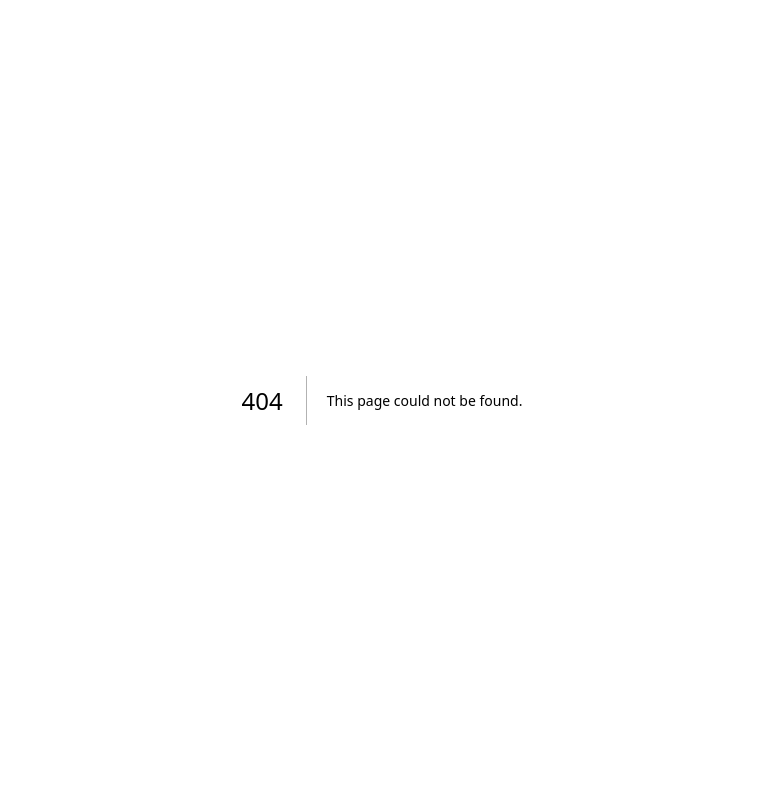
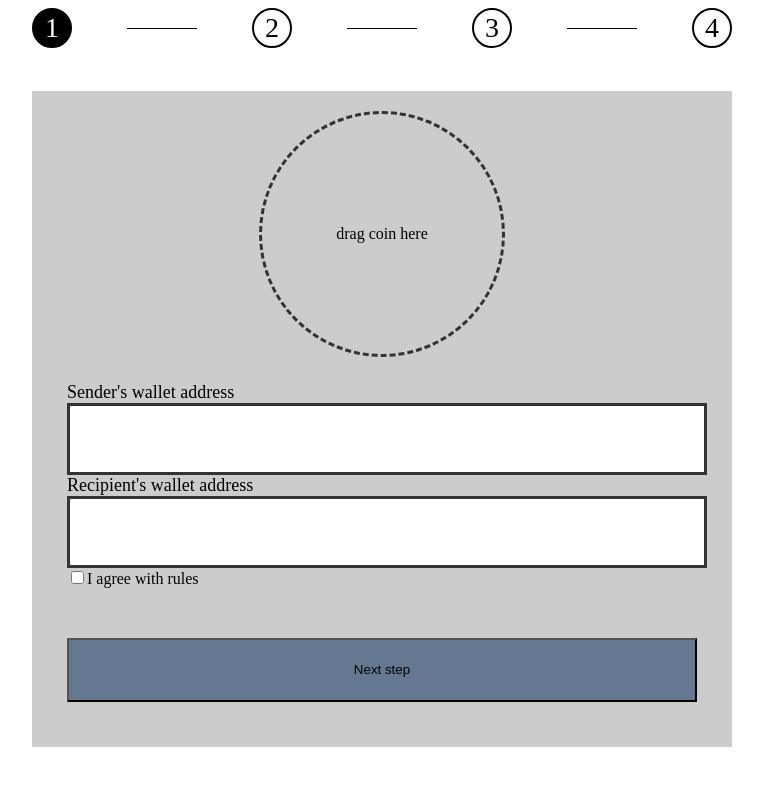
Before and after one commit to Roamdev/1cebit-exchange-web-app, a Next.js app: page /choose-wallet in a window 1280 px wide. Before the commit this address had no page. Shown: the top 786 px of the page, without its empty margins (258-1021 px from the left). Built offline with nearby package versions, Linux system fonts and the light colour scheme.

Commit message:
feat: create last page

```diff
--- /dev/null
+++ b/src/app/choose-wallet/page.tsx
@@ -0,0 +1,38 @@
+'use client'
+import { HeaderMessage } from '@/components/headerMessage'
+import { ChoosenCoin } from '@/components/choosenCoin'
+import { NextStepButton } from '@/components/nextStepButton'
+import { SliderCoins } from '@/components/sliderCoins'
+
+export default function ChooseWallet() {
+    return (
+        <div className="body">
+                <HeaderMessage message="" />
+            <main className="main">
+                <ChoosenCoin />
+                <div className="input-container">
+                    <div className="input-block">
+                        <span className="input-title">Sender's wallet address</span>
+                        <input type="text" />
+                    </div>
+                    <div className="input-block">
+                        <span className="input-title">Recipient's wallet address</span>
+                        <input type="text" />
+                    </div>
+                    <div className="checkbox">
+                        <input
+                            type="checkbox"
+                            name=""
+                            id=""
+                        />
+                        <span className="checkbox-name">I agree with rules</span>
+                    </div>
+                </div>
+                <NextStepButton
+                    buttonText='Next step'
+                    path='/succes'
+                />
+            </main>
+        </div>
+    )
+}
--- a/src/app/globals.css
+++ b/src/app/globals.css
@@ -57,16 +57,16 @@
   width: 10%;
 }
 
-.cost-panel {
+.input-container {
   width: 90%;
   display: flex;
   flex-direction: column;
   margin: 25px 0;
 }
-.cost-title {
+.input-title {
   font-size: 18px;
 }
-.cost-input {
+.input-block input {
   width: 100%;
   height: 64px;
   border: solid 3px #333;
@@ -104,6 +104,7 @@
   justify-content: start;
   flex-flow: row wrap;
   width: 100%;
+  margin: 16px 0;
 }
 
 .slider-item {
@@ -130,3 +131,35 @@
   margin: 25px 0;
   background: rgb(100, 120, 145);
 }
+
+.course-block {
+  display: flex;
+  margin: 32px 0;
+  width: 100%;
+  display: flex;
+  align-items: center;
+  justify-content: center;
+  flex-direction: column;
+
+}
+.status-container {
+  width: 60%;
+  margin: 10px;
+  display: flex;
+  justify-content: space-between;
+  flex-direction: row;
+
+}
+.status-message {
+  align-items: start;
+  display: flex;
+  flex-direction: row;
+}
+.status-value {
+  align-items: end;
+  font-size: 28px;
+
+}
+.status-message, .status-value {
+  font-size: 28px;
+}
--- a/src/components/mainPage.tsx
+++ b/src/components/mainPage.tsx
@@ -6,9 +6,9 @@ export const MainPage = () => {
     return (
         <>
             <ChoosenCoin />
-            <div className="cost-panel">
-                <div className="cost-title">How much you want to send</div>
-                <input type="text" className="cost-input" />
+            <div className="input-container">
+                <span className="input-title">How much you want to send</span>
+                <input type="text" />
             </div>
             <SliderCoins />
             <NextStepButton
--- a/src/components/navigationStep.tsx
+++ b/src/components/navigationStep.tsx
@@ -1,7 +1,7 @@
 import Link from 'next/link'
 
 
-export const NavigationStep = () => {
+export const NavigationStep = ({secondPath}) => {
     return (
         <>
             <Link href="/" className="nav--link nav--link__active">1</Link>
```
Also changed, not shown: src/app/second-page/page.tsx (+18 -11 lines), src/app/fonts/GeistMonoVF.woff (deleted), src/app/fonts/GeistVF.woff (deleted).
